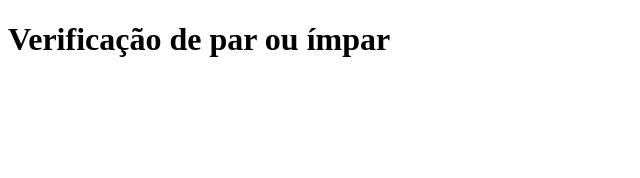
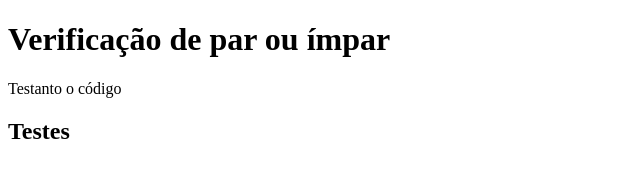
Before and after one commit to Gustavohm0/cadastro-de-produtos, a plain HTML site: page index.html in a window 1280 px wide. Shown: the whole page, without its empty margins (0-640 px from the left). Drawn offline with Linux system fonts and the light colour scheme.

Commit message:
Alteração HTML

```diff
--- a/index.html
+++ b/index.html
@@ -11,5 +11,8 @@
     <!-- Adicionando comentário oculto-->
     <script src="app.js"></script>
 
+    <p>Testanto o código</p>
+    <h2>Testes</h2>
+
 </body>
 </html>
```
